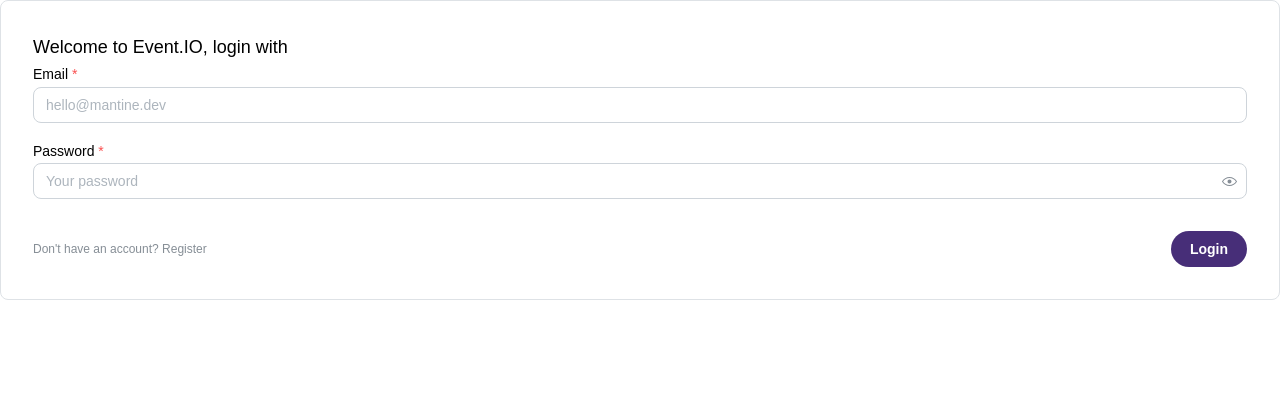
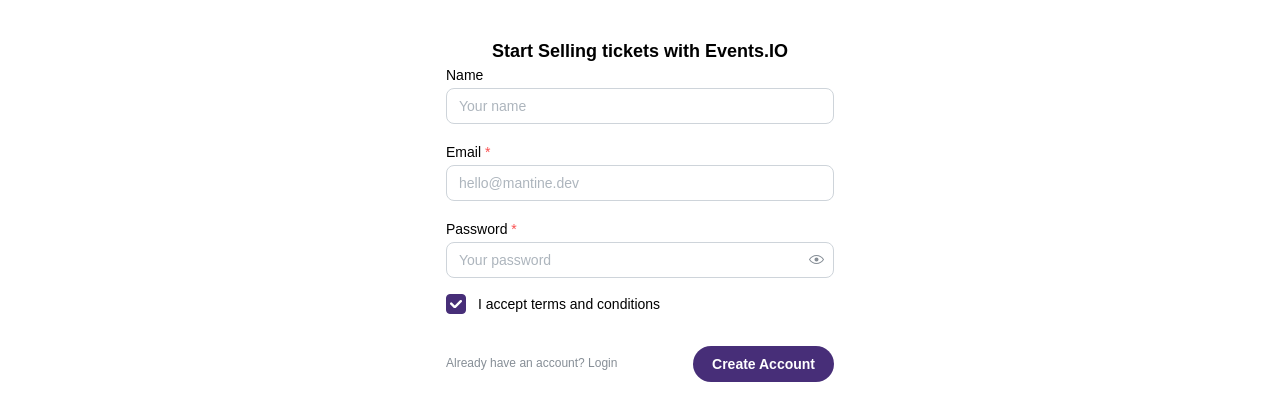
Before and after one commit to YakubuLute/Events.IO, a Next.js app in the folder events.io-frontend/: page /Register in a window 1280 px wide. Shown: the top 420 px of the page. Built offline with nearby package versions, Linux system fonts and the light colour scheme.

Commit message:
Created a registeration page

```diff
--- a/events.io-frontend/src/app/(auth)/Register/Register.module.scss
+++ b/events.io-frontend/src/app/(auth)/Register/Register.module.scss
@@ -1,12 +1,6 @@
-.header {
-  text-align: center;
-  margin-bottom: 30px;
-
-  h2 {
-    margin: 0;
-  }
-
-  p {
-    margin-top: -0;
-  }
+.title {
+  font-family:
+    Greycliff CF,
+    var(--mantine-font-family);
+  font-weight: 900;
 }
--- a/events.io-frontend/src/app/(auth)/Register/page.tsx
+++ b/events.io-frontend/src/app/(auth)/Register/page.tsx
@@ -1,20 +1,20 @@
+'use client'
 import {
   Anchor,
   Button,
   Checkbox,
   Group,
-  Paper,
+  Container,
   PaperProps,
   PasswordInput,
   Stack,
-  Text,
+  Title,
   TextInput
 } from '@mantine/core'
 import { useForm } from '@mantine/form'
-import { upperFirst, useToggle } from '@mantine/hooks'
+import classes from './Register.module.scss'
 
 export default function RegisterationPage (props: PaperProps) {
-  const [type, toggle] = useToggle(['login', 'register'])
   const form = useForm({
     initialValues: {
       email: '',
@@ -31,14 +31,13 @@ export default function RegisterationPage (props: PaperProps) {
   })
 
   return (
-    <Paper radius='md' p='xl' withBorder {...props}>
-      <Text size='lg' fw={500}>
-        Welcome to Event.IO, {type} with
-      </Text>
+    <Container size={420} my={40}>
+      <Title size='lg' ta='center' className={classes.title}>
+        Start Selling tickets with Events.IO
+      </Title>
 
       <form onSubmit={form.onSubmit(() => {})}>
         <Stack>
-          {type === 'register' && (
           <TextInput
             label='Name'
             placeholder='Your name'
@@ -48,7 +47,6 @@ export default function RegisterationPage (props: PaperProps) {
             }
             radius='md'
           />
-          )}
 
           <TextInput
             required
@@ -77,7 +75,6 @@ export default function RegisterationPage (props: PaperProps) {
             radius='md'
           />
 
-          {type === 'register' && (
           <Checkbox
             label='I accept terms and conditions'
             checked={form.values.terms}
@@ -85,7 +82,6 @@ export default function RegisterationPage (props: PaperProps) {
               form.setFieldValue('terms', event.currentTarget.checked)
             }
           />
-          )}
         </Stack>
 
         <Group justify='space-between' mt='xl'>
@@ -93,18 +89,16 @@ export default function RegisterationPage (props: PaperProps) {
             component='button'
             type='button'
             c='dimmed'
-            onClick={() => toggle()}
+            onClick={() => {}}
             size='xs'
           >
-            {type === 'register'
-              ? 'Already have an account? Login'
-              : "Don't have an account? Register"}
+            Already have an account? Login
           </Anchor>
           <Button type='submit' radius='xl'>
-            {upperFirst(type)}
+            Create Account
           </Button>
         </Group>
       </form>
-    </Paper>
+    </Container>
   )
 }
```
Lines whose indentation alone changed are shown as unchanged.
